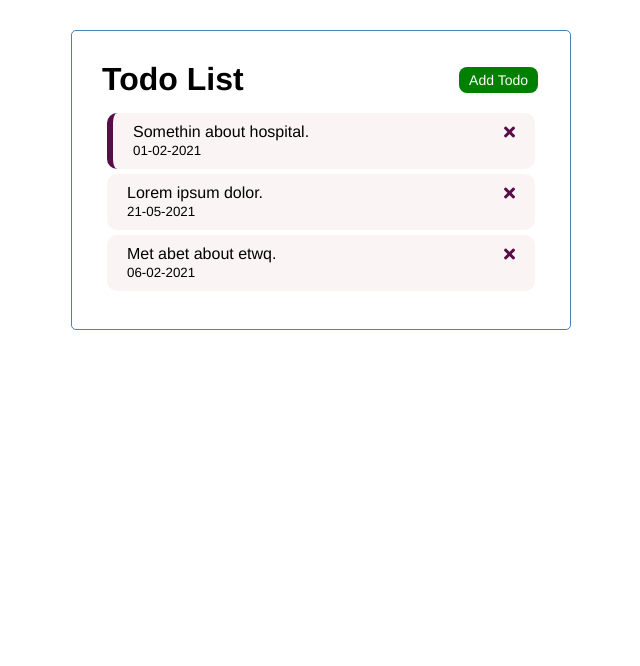
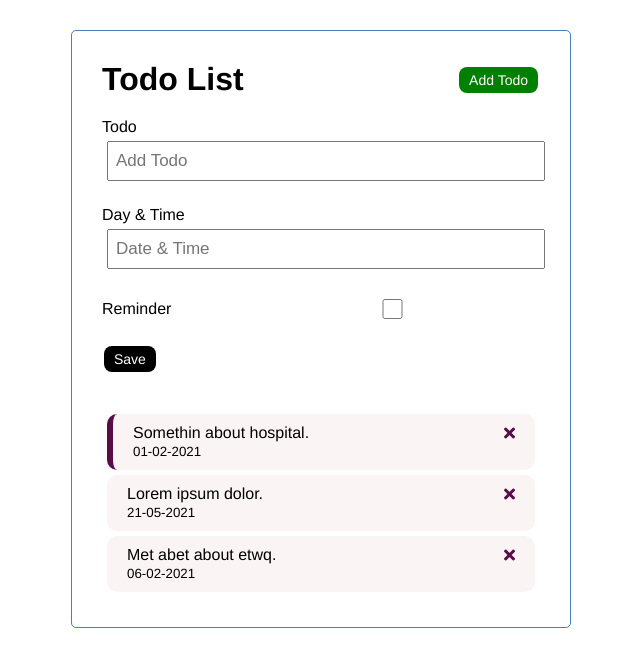
Before and after one commit to dogukyilmaz/vue-todo, a Vue app: page / in a window 1280 px wide. Shown: the top 666 px of the page, without its empty margins (319-959 px from the left). Built offline with nearby package versions, Linux system fonts and the light colour scheme.

Commit message:
add todo

```diff
--- a/src/App.vue
+++ b/src/App.vue
@@ -1,6 +1,7 @@
 <template>
   <div class="container">
     <Header title="Todo List" />
+    <AddTodo @add-todo="addTodo" />
     <Todos
       @toggle-reminder="toggleReminder"
       @delete-todo="deleteTodo"
@@ -12,12 +13,14 @@
 <script>
 import Header from "./components/Header";
 import Todos from "./components/Todos";
+import AddTodo from "./components/AddTodo";
 
 export default {
   name: "App",
   components: {
     Header,
-    Todos
+    Todos,
+    AddTodo
   },
   data() {
     return {
@@ -34,6 +37,9 @@ export default {
       this.todos = this.todos.map(todo =>
         todo.id === id ? { ...todo, reminder: !todo.reminder } : todo
       );
+    },
+    addTodo(todo) {
+      this.todos = [...this.todos, todo];
     }
   },
   created() {
--- /dev/null
+++ b/src/components/AddTodo.vue
@@ -0,0 +1,88 @@
+<template>
+  <form @submit="handleSubmit" class="add-form">
+    <div class="form-control">
+      <label>Todo</label>
+      <input
+        type="text"
+        v-model="content"
+        name="content"
+        placeholder="Add Todo"
+      />
+    </div>
+    <div class="form-control">
+      <label>Day & Time</label>
+      <input type="text" v-model="date" name="date" placeholder="Date & Time" />
+    </div>
+    <div class="form-control form-control-check">
+      <label>Reminder</label>
+      <input type="checkbox" v-model="reminder" name="reminder" />
+    </div>
+
+    <input type="submit" value="Save" class="btn btn-block" />
+  </form>
+</template>
+
+<script>
+export default {
+  name: "AddTodo",
+  data() {
+    return {
+      content: "",
+      date: "",
+      reminder: false
+    };
+  },
+  methods: {
+    handleSubmit(e) {
+      e.preventDefault();
+      if (!this.content) {
+        alert("Fill content");
+        return;
+      }
+
+      const newTodo = {
+        id: Math.floor(Math.random() * 10000),
+        content: this.content,
+        date: this.date,
+        reminder: this.reminder
+      };
+      this.clearForm();
+      this.$emit("add-todo", newTodo);
+    },
+    clearForm() {
+      (this.content = ""), (this.date = ""), (this.reminder = false);
+    }
+  }
+};
+</script>
+
+<style scoped>
+.add-form {
+  margin-bottom: 40px;
+}
+.form-control {
+  margin: 20px 0;
+}
+.form-control label {
+  display: block;
+}
+.form-control input {
+  width: 100%;
+  height: 40px;
+  margin: 5px;
+  padding: 3px 7px;
+  font-size: 17px;
+}
+.form-control-check {
+  display: flex;
+  align-items: center;
+  justify-content: start;
+}
+.form-control-check label {
+  flex: 1;
+}
+.form-control-check input {
+  flex: 2;
+  height: 20px;
+}
+</style>
```
